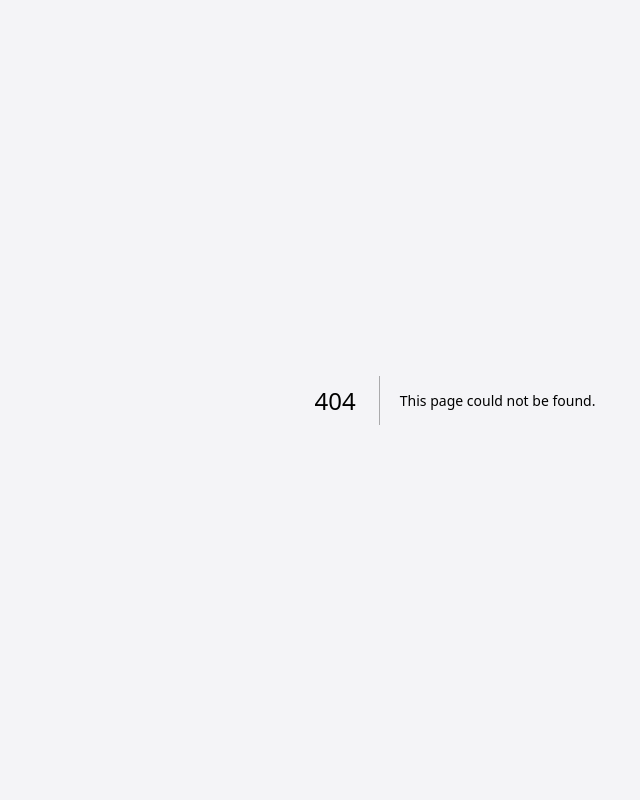
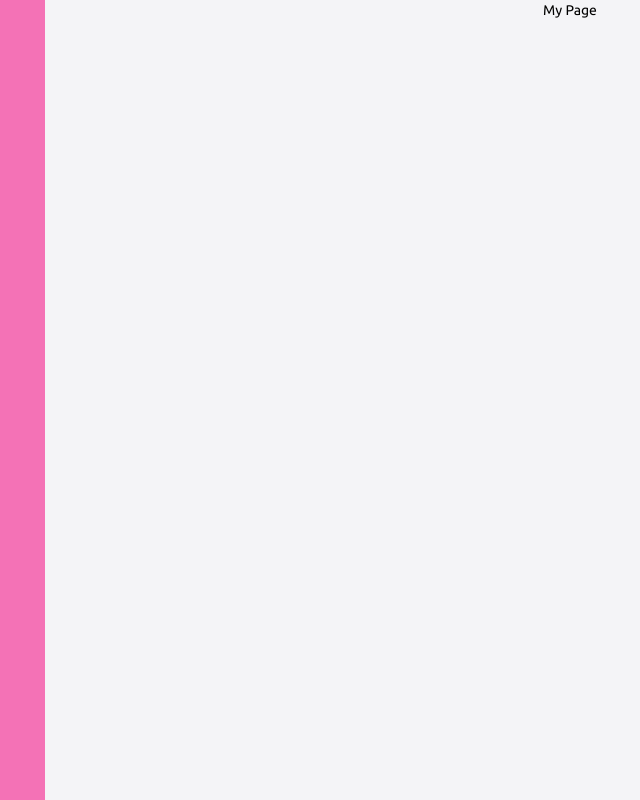
Before and after one commit to zwhy2024/next-ohmylink, a Next.js app: page /mypage in a window 1280 px wide. Before the commit this address had no page. Shown: the whole page, without its empty margins (185-825 px from the left). Built offline with nearby package versions, Linux system fonts and the light colour scheme.

Commit message:
modify:大改动

```diff
--- /dev/null
+++ b/app/(dashboard)/layout.tsx
@@ -0,0 +1,8 @@
+export default ({children}: {children: React.ReactNode}) => {
+  return (
+    <div className="grid grid-flow-col">
+      <aside className="w-[230px] h-svh bg-pink-400"></aside>
+      {children}
+    </div>
+  )
+}
--- /dev/null
+++ b/app/(dashboard)/mypage/page.tsx
@@ -0,0 +1,7 @@
+export default () => {
+  return (
+    <div>
+      My Page
+    </div>
+  )
+}
--- /dev/null
+++ b/app/(page)/[username]/page.tsx
@@ -0,0 +1,23 @@
+'use client'
+import { redirect, useParams, usePathname } from 'next/navigation'
+
+export default () => {
+  const path = usePathname()
+  const params = useParams<{username: string}>()
+
+  if (!path.startsWith('/@')) {
+    const newPath = '/@' + path.replace(/^\//, '')
+    return redirect(newPath)
+  }
+
+  const profile = String(params.username)
+  const username = decodeURIComponent(profile).substring(1)
+
+  return (
+    <div className='w-full min-h-screen'>
+      <h1 className='text-4xl font-bold mb-4'>
+        Hi, {username}
+      </h1>
+    </div>
+  )
+}
--- a/app/layout.tsx
+++ b/app/layout.tsx
@@ -20,8 +20,15 @@ export default function RootLayout({
   children: React.ReactNode
 }>) {
   return (
-    <html lang="en">
-      <body className={clsx('bg-[#f4f4f7]', ubuntu.className)}>{children}</body>
+    <html lang="en" className="h-full">
+      <body
+        className={clsx(
+          'bg-[#f4f4f7] antialiased w-full overflow-x-hidden text-sm',
+          ubuntu.className
+        )}
+      >
+        {children}
+      </body>
     </html>
   )
 }
```
